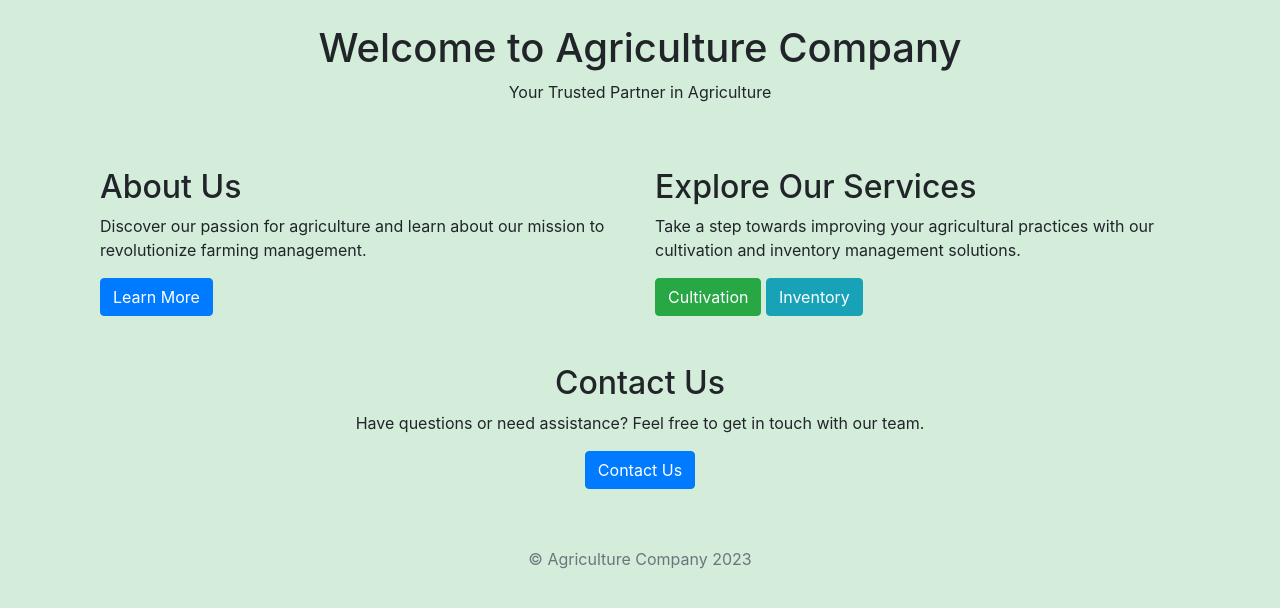
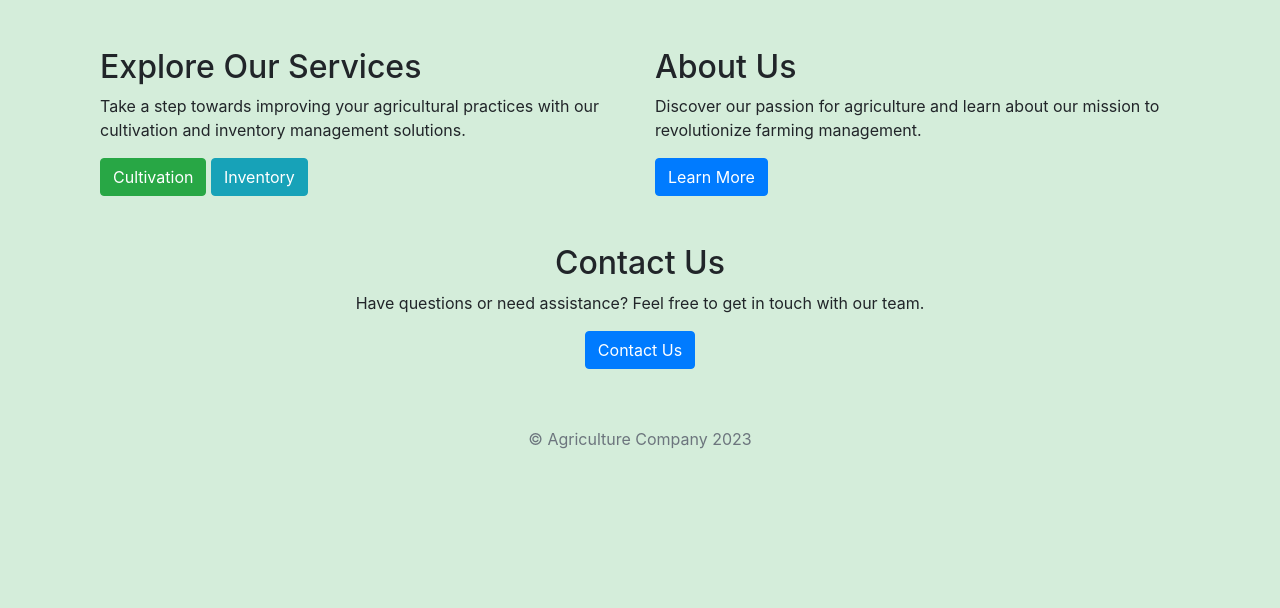
Before and after one commit to AndresHernandez15/DS-AgriculltureCompany, a Flask app: page / in a window 1280 px wide. Shown: the part 56-664 px from the top of the page. Run offline with Flask 3, Linux system fonts and the light colour scheme; some libraries are stand-ins or nearby versions.

Commit message:
Update index.html

```diff
--- a/templates/index.html
+++ b/templates/index.html
@@ -3,24 +3,17 @@
 {% block page_content %}
 
 <div class="container">
-    <div class="row">
-        <div class="col-lg-12 text-center">
-            <h1>Welcome to Agriculture Company</h1>
-            <p>Your Trusted Partner in Agriculture</p>
-        </div>
-    </div>
-
     <div class="row mt-5">
-        <div class="col-lg-6">
-            <h2>About Us</h2>
-            <p>Discover our passion for agriculture and learn about our mission to revolutionize farming management.</p>
-            <a href="/about_us" class="btn btn-primary">Learn More</a>
-        </div>
         <div class="col-lg-6">
             <h2>Explore Our Services</h2>
             <p>Take a step towards improving your agricultural practices with our cultivation and inventory management solutions.</p>
             <a href="/cultivation" class="btn btn-success">Cultivation</a>
             <a href="/silocreation" class="btn btn-info">Inventory</a>
+        </div>
+        <div class="col-lg-6">
+            <h2>About Us</h2>
+            <p>Discover our passion for agriculture and learn about our mission to revolutionize farming management.</p>
+            <a href="/about_us" class="btn btn-primary">Learn More</a>
         </div>
     </div>
 
```
